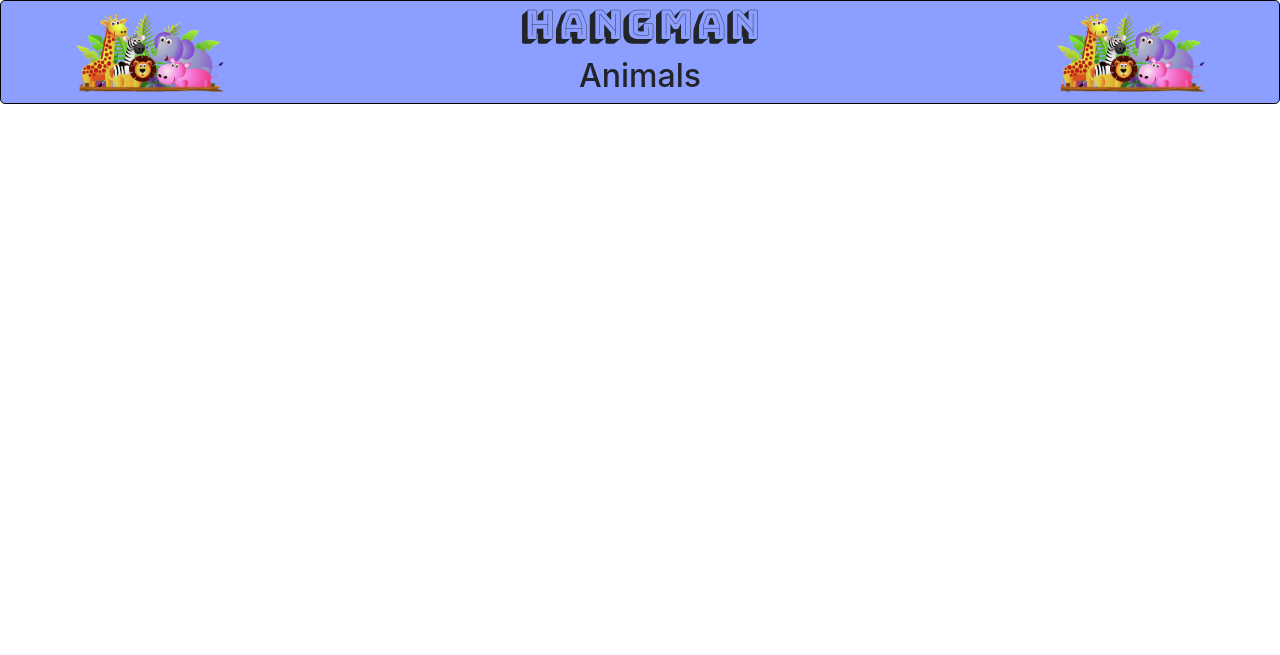
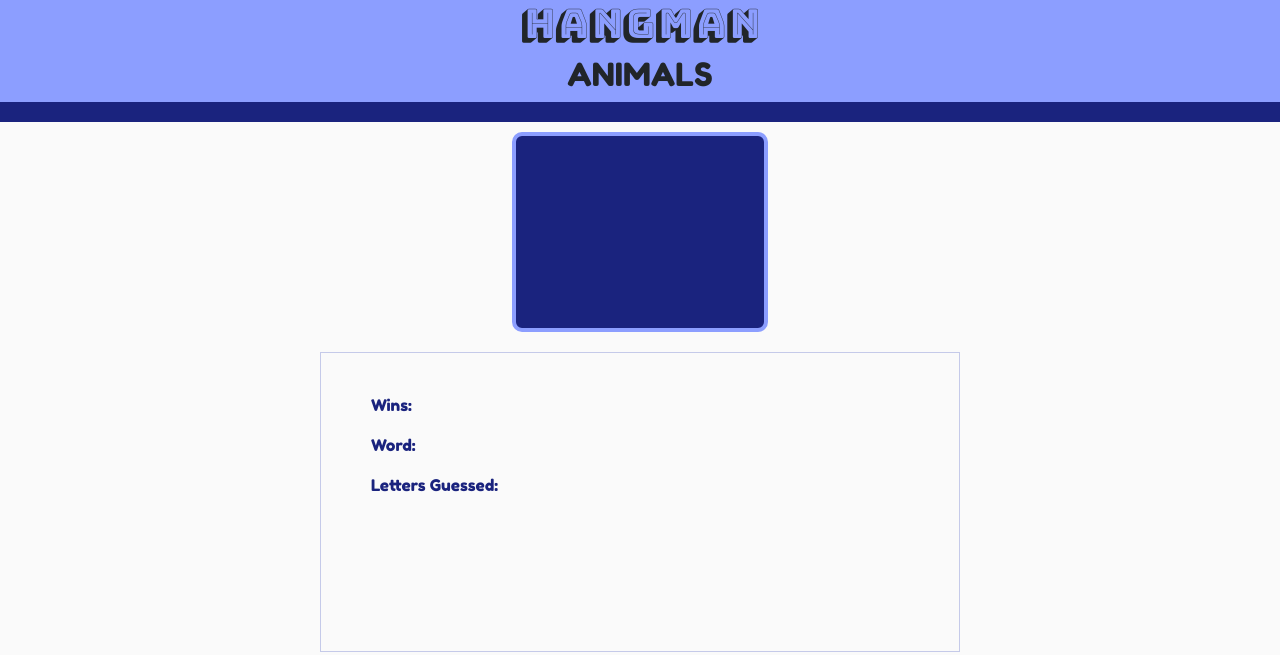
Before and after one commit to itermaat/word-guess-game, a plain HTML site: page index.html in a window 1280 px wide. Drawn offline with nearby package versions, Linux system fonts and the light colour scheme.

Commit message:
new layout and theme

```diff
--- a/assets/css/reset.css
+++ b/assets/css/reset.css
@@ -1,8 +1,9 @@
 header{
+	width:100%;
 	text-align: center;
 	background-color: #8c9eff;
-	border: solid 1px black;
-	border-radius: 5px;
+	border-bottom: solid 20px #1a237e;
+
 }
 h1{
 	text-align: center;
@@ -10,8 +11,50 @@ h1{
 }
 h2{
 	text-align: center;
+	font-family: 'Fredoka One', cursive;
 }
 .title{
 	width:150px;
 	height: 100px;
 }
+
+body{
+	background-color: #fafafa;
+}
+
+
+#subcontent{
+	margin:auto;
+	margin-top: 10px;
+	width:20%;
+	height:200px;
+	background-color: #1a237e;
+	border: solid 4px #8c9eff;
+	border-radius: 10px;
+}
+
+#maincontent{
+	margin:auto;
+	margin-top: 20px;
+	width:50%;
+	height:300px;
+	border: solid 1px #c5cae9;
+	padding: 50px;
+	padding-top: 30px;
+}
+
+.btn{
+	background-color: #8c9eff;
+	border: solid 3px black;
+	color:black;
+	font-family: 'Fredoka One', cursive;
+	margin:auto;
+	margin-left: 30%;
+	margin-right: 30%;
+	margin-top: 15px;
+}
+p{
+	color:#1a237e;
+	font-family: 'Fredoka One', cursive;
+	margin-top: 10px;
+}
--- a/assets/javascript/game.js
+++ b/assets/javascript/game.js
@@ -1,6 +1,19 @@
+
+
 var phrases = ["Badger", "Jaguar", "Eagle", "Parrot", "Gecko", "Scorpion", "Shark"];
+var lettersGuessed = [];
+var wins=0;
+var guesses;
+var current;
+
 
 function getRandomInt(max){
 	max++;
 	return Math.floor(Math.random() * max);
 }
+
+function displayLength(word){
+	for(var i=0; i<word.length; i++){
+		document.write('_');
+	}
+}
--- a/index.html
+++ b/index.html
@@ -3,26 +3,42 @@
 <head>
 	<title>Hangman</title>
 
+	<script type="text/javascript" src="assets/javascript/game.js"></script>
 	<link rel="stylesheet" type="text/css" href="https://maxcdn.bootstrapcdn.com/bootstrap/4.0.0/css/bootstrap.min.css">
 	<link rel="stylesheet" type="text/css" href="assets/css/reset.css">
-	<link href="https://fonts.googleapis.com/css?family=Bungee+Shade" rel="stylesheet">
+	<link href="https://fonts.googleapis.com/css?family=Bungee+Shade|Fredoka+One" rel="stylesheet">
 
 </head>
 <body>
+	<!--------------------------HEADER------------------------- -->
 	<header>
 		<div class="row">
-			<div class="col-3">
-				<img class="title" src="assets/images/animals.png">
-			</div>
-			<div class="col-6">
+			<div class="col-12">
 				<h1>Hangman</h1>
-				<h2>Animals</h2>
-			</div>
-			<div class="col-3">
-				<img class="title" src="assets/images/animals.png">
+				<h2>ANIMALS</h2>
 			</div>
 		</div>
 	</header>
-	<script src="assets/javascript/game.js"></script>
+
+
+	<!--------------------------IMAGE------------------------------- -->
+
+	<div id=subcontent></div>
+
+
+
+
+	<!--------------------------MAIN CONTENT------------------------- -->
+
+	<div id=maincontent>
+		<p>Wins:</p>
+		<p>Word:</p>
+		<p>Letters Guessed:</p>
+	</div>
+
+
+
+
+
 </body>
 </html>
```
Also changed, not shown: assets/css/color.png (added), assets/css/wormz.png (added).
